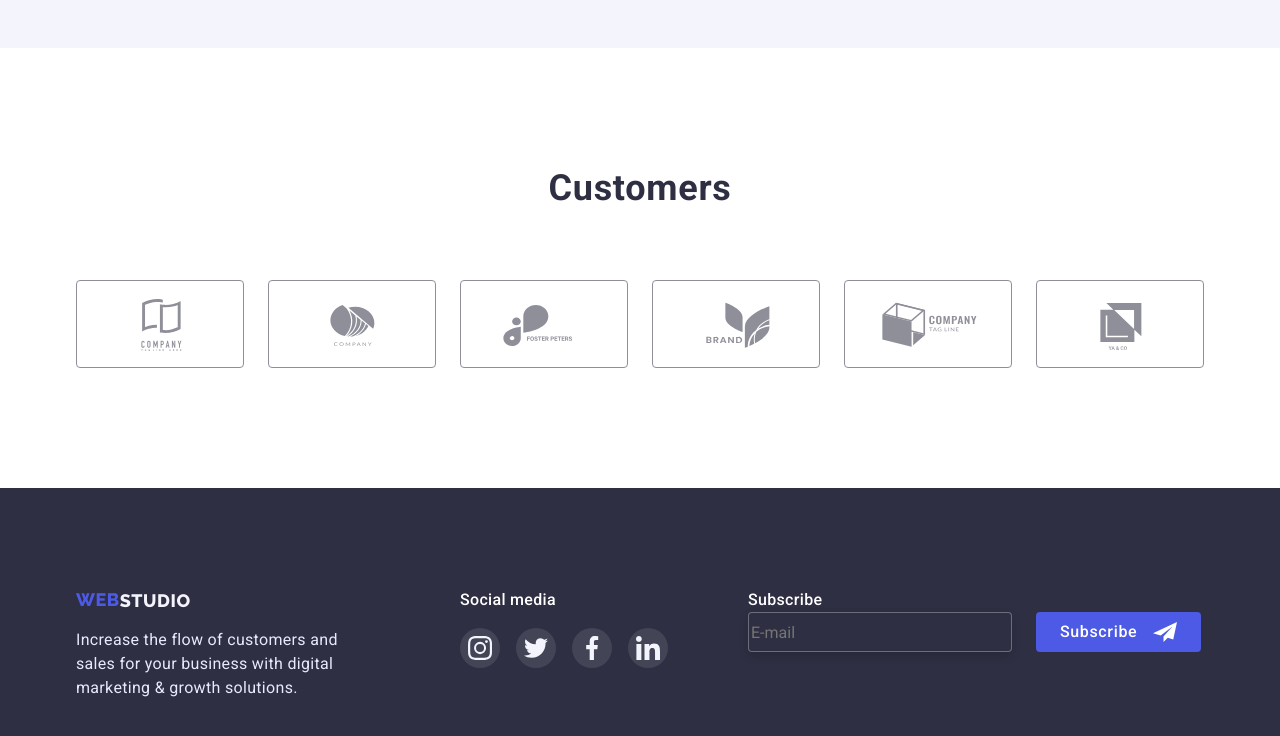
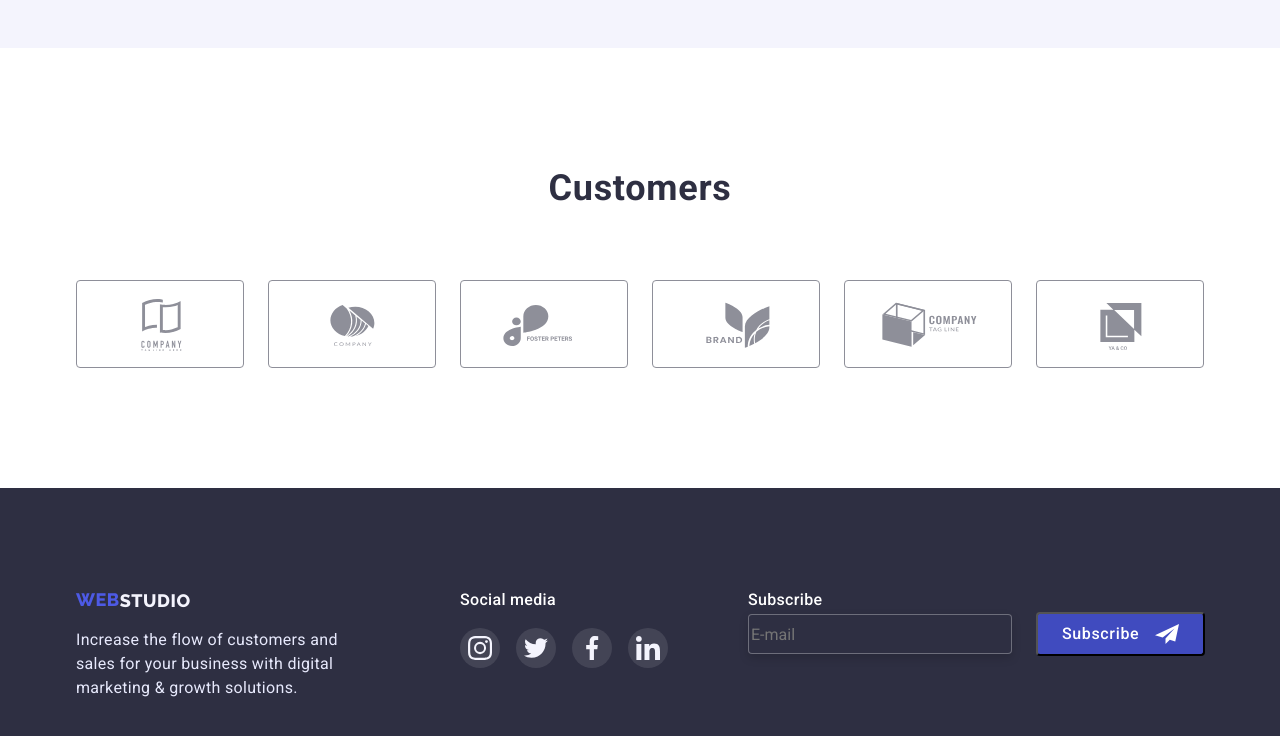
Before and after one commit to vad1997/goit-markup-hw-06, a plain HTML site: page index.html in a window 1280 px wide. In both pictures the pointer is over the button "Subscribe". Shown: the part 2425-3161 px from the top of the page. Drawn offline with nearby package versions, Linux system fonts and the light colour scheme.

Commit message:
Update styles.css

```diff
--- a/css/styles.css
+++ b/css/styles.css
@@ -566,6 +566,8 @@ img {
   filter: drop-shadow(0px 4px 4px rgba(0, 0, 0, 0.15));
   border-radius: 4px;
   background-color: var(--navy-blue);
+  color: var(--light);
+  border-color: none;
 }
 .subscribe-btn {
   display: flex;
@@ -579,7 +581,10 @@ img {
   letter-spacing: 0.04em;
   cursor: pointer;
   color: var(--light);
-  border: none;
+}
+.subscribe-btn:hover {
+  background: var(--ocean);
+  transition: background 250ms cubic-bezier(0.4, 0, 0.2, 1);
 }
 .subscribe-btn-icon {
   fill: var(--light);
```
